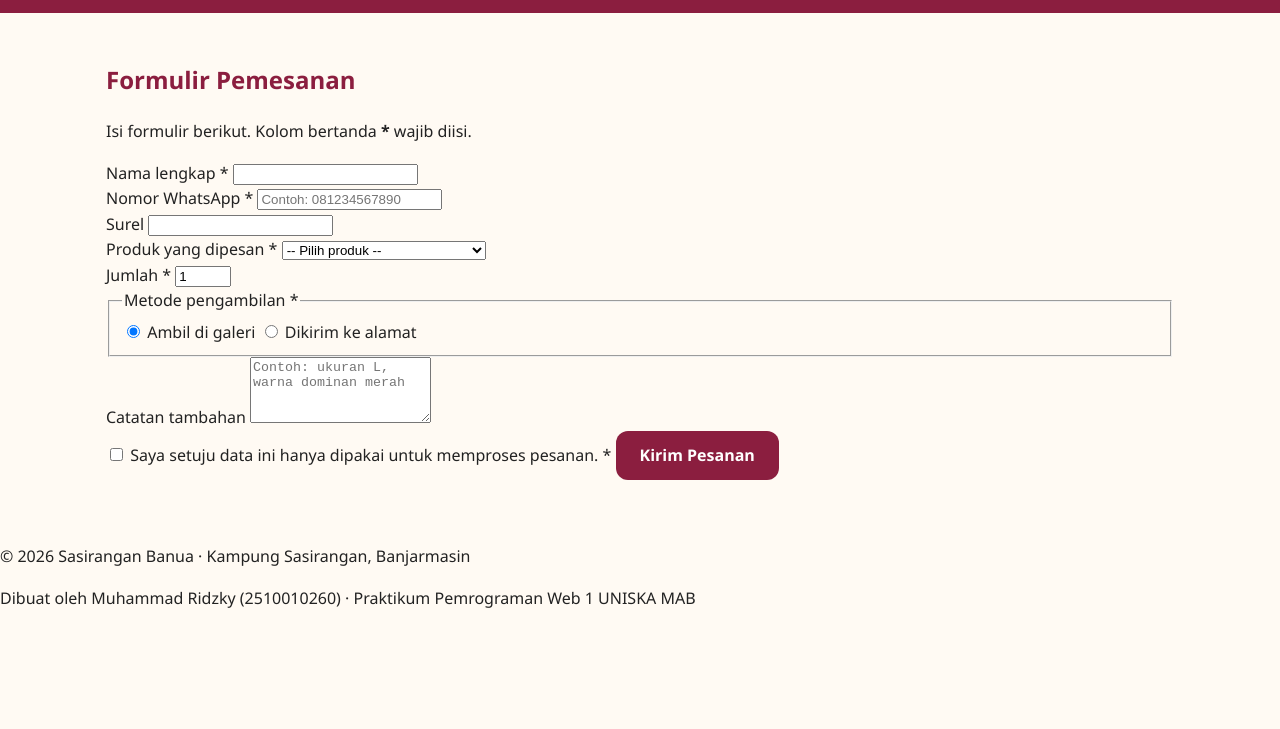
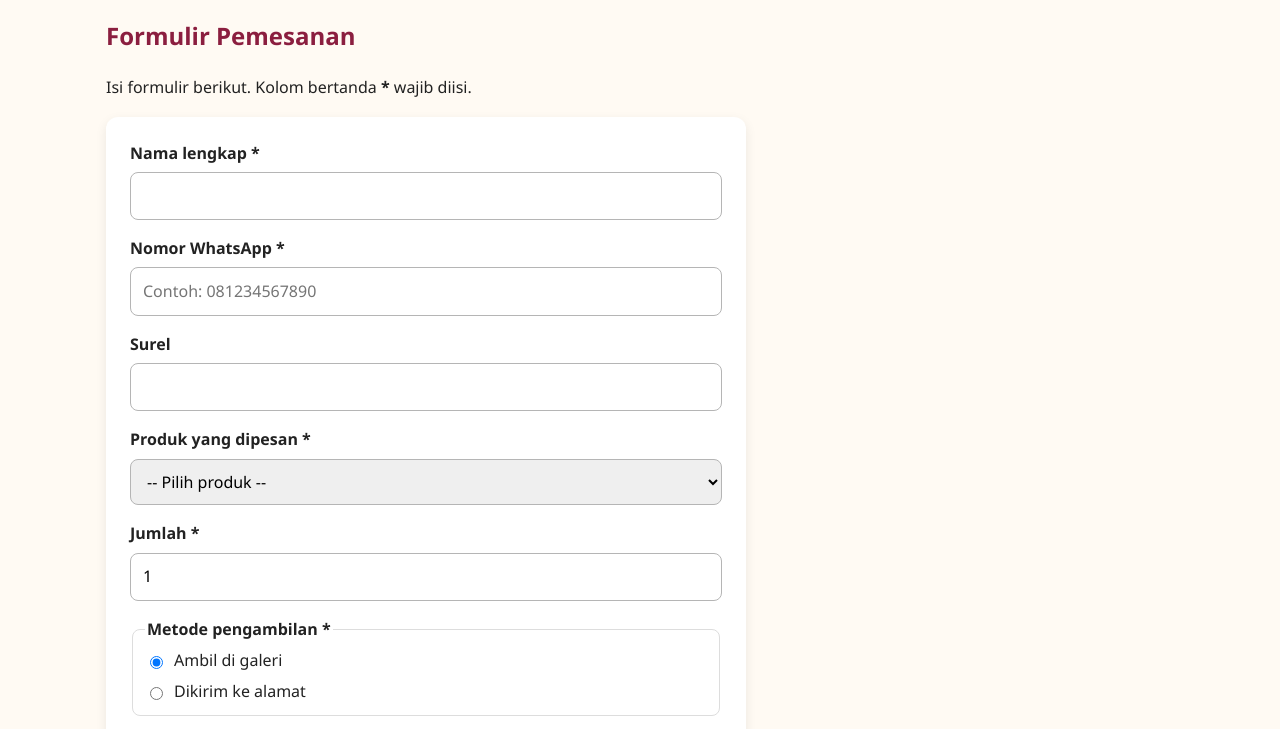
Before and after one commit to Nikinaru/web1-2510010260, a plain HTML site: page kontak.html in a window 1280 px wide. Shown: the part 100-829 px from the top of the page. Before the commit the page ends 800 px from the top, so only its background shows below. Drawn offline with Linux system fonts and the light colour scheme.

Commit message:
Tambah gaya tabel, formulir, footer, dan media query.

```diff
--- a/css/style.css
+++ b/css/style.css
@@ -225,3 +225,121 @@
      font-weight: 700;
      color: var(--warna-utama);
  }
+
+
+ /* ---------- 8. Tabel ---------- */
+table {
+  width: 100%;
+  border-collapse: collapse;
+  background-color: var(--warna-kartu);
+  box-shadow: var(--bayangan);
+}
+
+caption {
+  margin-bottom: 0.5rem;
+  font-weight: 600;
+  text-align: left;
+}
+
+th,
+td {
+  padding: 0.75rem 1rem;
+  border-bottom: 1px solid #eeeeee;
+  text-align: left;
+}
+
+thead th {
+  background-color: var(--warna-utama);
+  color: #ffffff;
+}
+
+
+/* ---------- 9. Formulir ---------- */
+.form-pesan {
+  display: grid;
+  gap: 1rem;
+  max-width: 40rem;
+  padding: 1.5rem;
+  border-radius: var(--radius);
+  background-color: var(--warna-kartu);
+  box-shadow: var(--bayangan);
+}
+.kolom {
+  display: flex;
+  flex-direction: column;
+  gap: 0.35rem;
+}
+
+label,
+legend {
+  font-weight: 600;
+}
+
+input,
+select,
+textarea {
+  width: 100%;
+  padding: 0.65rem 0.75rem;
+  border: 1px solid #b5b5b5;
+  border-radius: 8px;
+  font: inherit;
+}
+
+fieldset {
+  display: flex;
+  flex-direction: column;
+  gap: 0.35rem;
+  border: 1px solid #dddddd;
+  border-radius: 8px;
+}
+
+fieldset label,
+.cek {
+  display: flex;
+  align-items: center;
+  gap: 0.5rem;
+  font-weight: 400;
+}
+
+input[type="radio"],
+input[type="checkbox"] {
+  width: auto;
+}
+
+
+
+/* ---------- 10. Footer ---------- */
+.footer-situs {
+  padding: 2rem 1rem;
+  background-color: #2b2b2b;
+  color: #eeeeee;
+  font-size: 0.9rem;
+  text-align: center;
+}
+
+.footer-situs p {
+  margin: 0.25rem 0;
+}
+/* ---------- 11. Responsif: tablet & desktop ---------- */
+@media (min-width: 768px) {
+  .header-situs {
+    flex-direction: row;          /* logo kiri, menu kanan */
+    justify-content: space-between;
+    padding-inline: 2rem;
+  }
+
+  .hero {
+    padding: 6rem 2rem;
+  }
+}
+
+/* Hormati pengguna yang tidak ingin banyak animasi */
+@media (prefers-reduced-motion: reduce) {
+  html {
+    scroll-behavior: auto;
+  }
+
+  * {
+    transition: none !important;
+  }
+}
```
